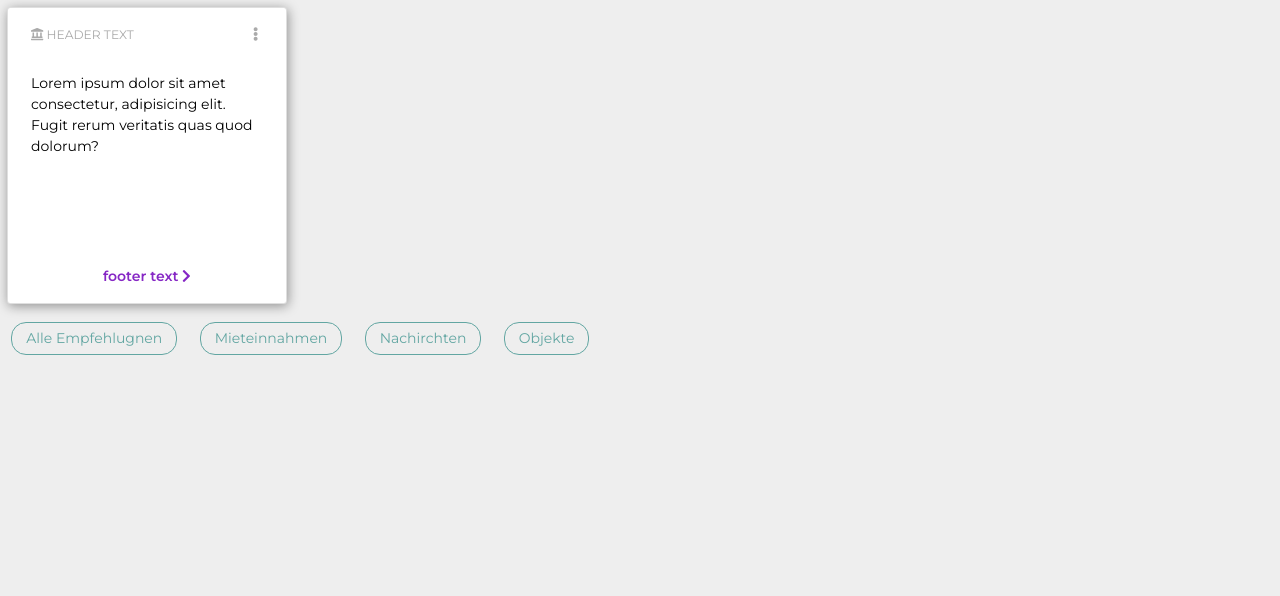
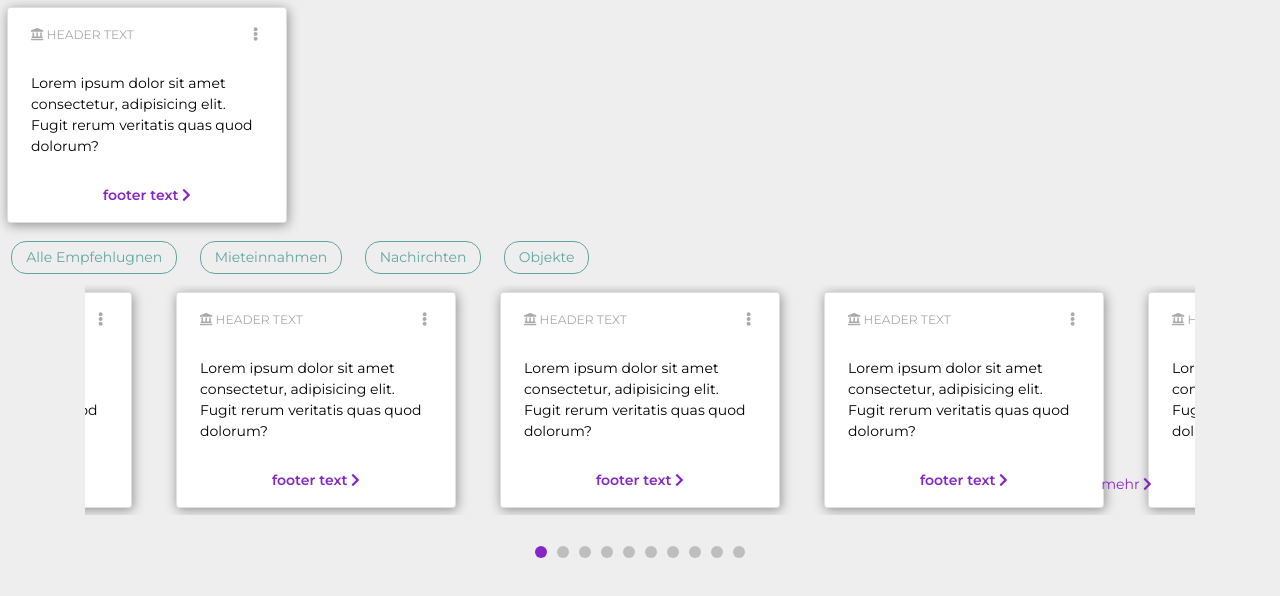
Before and after one commit to maestroDever/Immocloud, a Vue app: page /home in a window 1280 px wide. Shown: the top 596 px of the page. Built offline with nearby package versions, Linux system fonts and the light colour scheme.

Commit message:
Add swiper

```diff
--- a/package.json
+++ b/package.json
@@ -16,6 +16,7 @@
     "bootstrap-vue": "^2.0.0-rc.19",
     "core-js": "^2.6.5",
     "vue": "^2.6.10",
+    "vue-awesome-swiper": "^3.1.3",
     "vue-router": "^3.0.3",
     "vuex": "^3.0.1"
   },
--- a/src/components/Card/Card.scss
+++ b/src/components/Card/Card.scss
@@ -6,12 +6,12 @@
   padding: .4rem;
   box-shadow: 1px 2px 12px rgba(0, 0, 0, .4);
   cursor: pointer;
-  display: grid;
+  display: inline-block;
   grid-template-rows: 1fr 200px 1fr;
 
   &:active,
   &:focus {
-    border: 1px solid pink;
+    border: 1px solid $color-purple;
   }
 
   .card-header {
--- /dev/null
+++ b/src/components/Swiper/CardSwiper.vue
@@ -0,0 +1,125 @@
+<template>
+  <section class="cards-swiper">
+    <div class="container">
+      <div class="cards-swiper-wrapper">
+        <swiper ref="cardSwiper" :options="swiperOptions" class="card-swiper">
+          <swiper-slide v-for="i in 10" :key="i">
+            <card />
+          </swiper-slide>
+        </swiper>
+        <div class="swiper-pagination" slot="pagination"></div>
+        <!-- <div class="swiper-button-prev" slot="button-prev">
+          <div class="swipe-prev" @click="swiper.slidePrev()">
+            Prev
+          </div>
+        </div> -->
+        <div class="swiper-button-next" slot="button-next">
+          <div class="swipe-next" @click="swiper.slideNext()">
+            mehr
+            <font-awesome-icon icon="chevron-right" />
+          </div>
+        </div>
+      </div>
+    </div>
+  </section>
+</template>
+
+<script>
+import 'swiper/dist/css/swiper.css'
+
+import { swiper, swiperSlide } from 'vue-awesome-swiper'
+import Card from '../Card/Card'
+
+import { library } from '@fortawesome/fontawesome-svg-core'
+import { faChevronRight } from '@fortawesome/free-solid-svg-icons'
+
+library.add(faChevronRight)
+
+export default {
+  name: 'CardSwiper',
+  components: { swiper, swiperSlide, Card },
+  computed: {
+    swiper () {
+      return this.$refs.cardSwiper.swiper
+    }
+  },
+  data () {
+    return {
+      swiperOptions: {
+        loop: true,
+        slidesPerView: 'auto',
+        spaceBetween: 30,
+        draggable: true,
+        allowTouchMove: true,
+        centeredSlides: true,
+        pagination: {
+          el: '.swiper-pagination',
+          clickable: true
+        }
+      }
+    }
+  }
+}
+</script>
+
+<style lang="scss" scoped>
+@import '../../styles/variables';
+  .swiper-button-next,
+  .swiper-button-prev {
+    background-image: none !important;
+  }
+
+  .swiper-slide {
+    width: auto;
+    height: auto;
+  }
+
+  .swiper-pagination {
+    left: 50%;
+    transform: translateX(-50%);
+
+    &-bullet {
+      width: 12px;
+      height: 12px;
+      margin-right: 10px;
+
+      &:last-child {
+        margin-right: 0;
+      }
+
+      &-active {
+        background-color: $color-purple;
+      }
+    }
+  }
+
+  .swiper-button-next {
+    top: 62%;
+    right: 10%;
+    color: $color-purple;
+    width: auto;
+  }
+</style>
+
+<style lang="scss">
+@import '../../styles/variables';
+.swiper-pagination {
+  left: 50%;
+  transform: translateX(-50%);
+  margin-top: 2rem;
+
+  &-bullet {
+    width: 12px !important;
+    height: 12px !important;
+    margin-right: 10px;
+
+    &:last-child {
+      margin-right: 0 !important;
+    }
+
+    &-active {
+      background-color: $color-purple !important;
+    }
+  }
+}
+</style>
--- a/src/views/Home.vue
+++ b/src/views/Home.vue
@@ -2,6 +2,7 @@
   <div class="home">
     <card />
     <tags />
+    <card-swiper />
   </div>
 </template>
 
@@ -9,12 +10,14 @@
 // @ is an alias to /src
 import Card from '@/components/Card/Card'
 import Tags from '@/components/Tags/Tags'
+import CardSwiper from '@/components/Swiper/CardSwiper'
 
 export default {
   name: 'home',
   components: {
     Card,
-    Tags
+    Tags,
+    CardSwiper
   }
 }
 </script>
```
